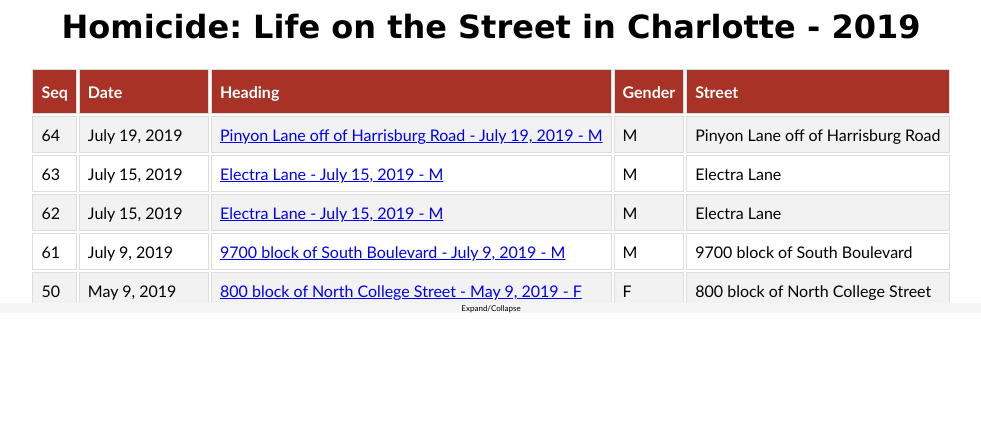
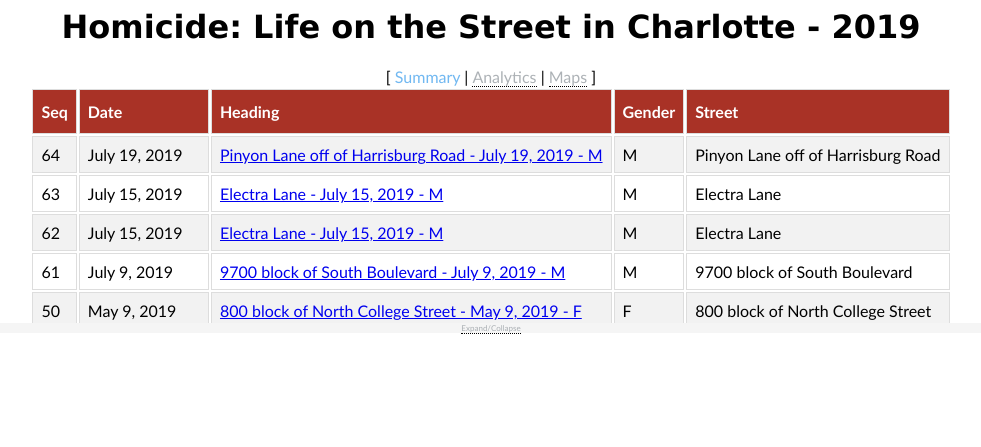
Before and after one commit to dougfoo/homicide, a Django app: page / in a window 1280 px wide. Shown: the top 447 px of the page, without its empty margins (149-1130 px from the left). Run offline with Django 3.2, Linux system fonts and the light colour scheme; data comes from the database, SQL or seed files in the repository.

Commit message:
css magic

```diff
--- a/requirements.txt
+++ b/requirements.txt
@@ -1 +1,2 @@
 django==2.2.3
+sklearn==0.19.1
--- a/tracker/templates/tracker/detail.html
+++ b/tracker/templates/tracker/detail.html
@@ -65,12 +65,46 @@
         }
         .articles a:link { color: rgb(253, 255, 119) }
         .articles a:visited { color: rgb(236, 234, 230) }
+
+        .tooltip {
+            position: relative;
+            display: inline-block;
+            border-bottom: 1px dotted black; /* If you want dots under the hoverable text */
+        }
+        .tooltip .tooltiptext {
+            visibility: hidden;
+            width: 120px;
+            background-color: black;
+            color: #fff;
+            text-align: center;
+            padding: 5px 0;
+            border-radius: 6px;
+
+            /* Position the tooltip text - see examples below! */
+            position: absolute;
+            z-index: 1;
+        }
+        .tooltip:hover .tooltiptext {
+             visibility: visible;
+        }
         </style>
     </head>
     <body>
         <div class='homicidepage'>
             <h1 style="text-align: center; font-family:'Lucida Sans', 'Lucida Sans Regular', 'Lucida Grande', 'Lucida Sans Unicode', Geneva, Verdana, sans-serif">
                     Homicide: Life on the Street in Charlotte - 2019</h1>
+
+            <div class='menu' style="text-align: center">
+                [ <span style="color: rgba(52, 153, 235, 0.699)"> Summary </span>|
+                <div class='tooltip'>
+                  <span style="color: rgba(137, 144, 150, 0.699)">Analytics</span>
+                  <span class='tooltiptext'>Coming Soon</span>
+                </div> |
+                <div class='tooltip'>
+                    <span style="color: rgba(137, 144, 150, 0.699)">Maps</span>
+                    <span class='tooltiptext'>Coming Soon</span>
+                </div> ]
+            </div>
 
             <div class='listview'>
                 <table >
@@ -99,7 +133,10 @@
                 </table>
             </div>
             <div style="width:100%; text-align: center; font-size:.5em; height: 10px; background-color: whitesmoke;">
-                Expand/Collapse
+                <div class='tooltip'>
+                    <span style="color: rgba(137, 144, 150, 0.699)">Expand/Collapse</span>
+                    <span class='tooltiptext'>Coming Soon</span>
+                </div>
             </div>
             {% if homicide %}
             <div class='details'>
--- a/tracker/templates/tracker/index.html
+++ b/tracker/templates/tracker/index.html
@@ -37,7 +37,7 @@
         </style>
     </head>
     <body>
-        <h1>Homicide List - 2019 in Charlotte</h1>
+        <h1>(Retired No Longer Used) Homicide List - 2019 in Charlotte</h1>
 
         <div class='listview'>
             <table id='homicides' class='h_table'>
```
